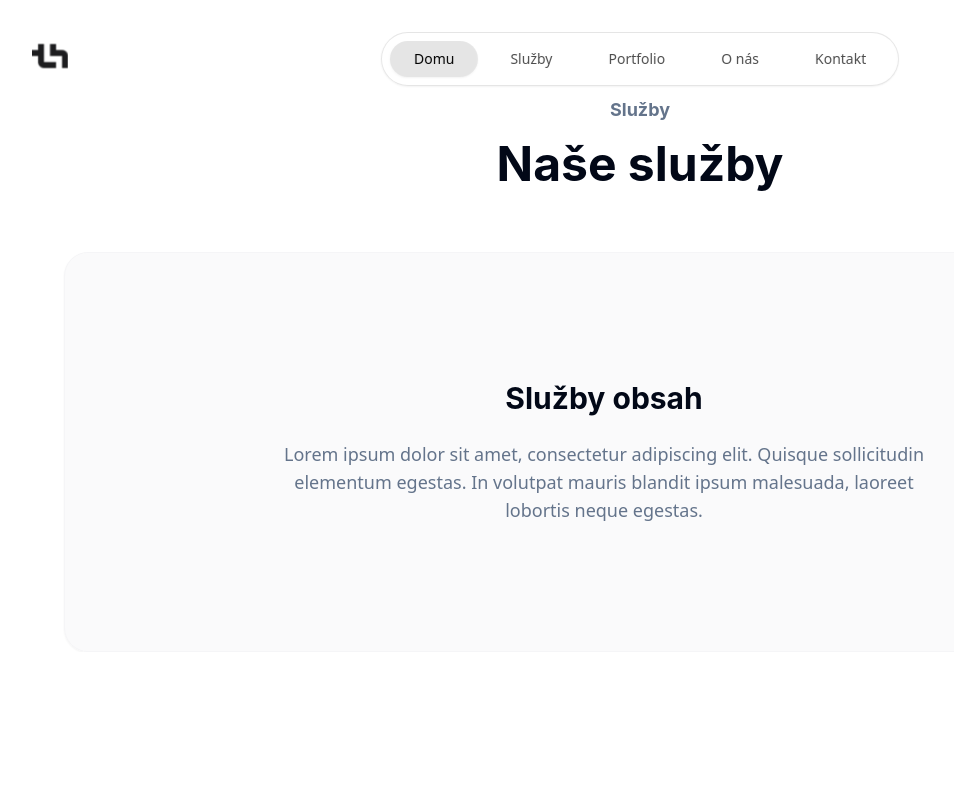
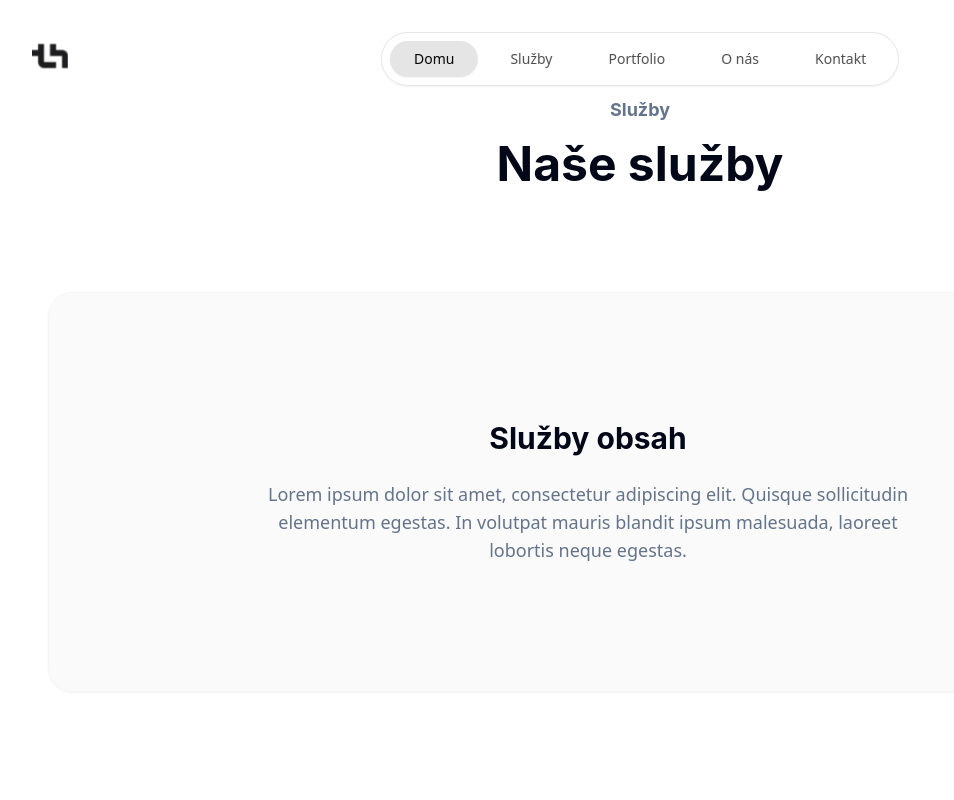
Before and after one commit to goDm04/apple-pages-clone, a React (Vite) app: page / in a window 1280 px wide. Shown: the top 800 px of the page, without its empty margins (0-954 px from the left). Built offline with nearby package versions, Linux system fonts and the light colour scheme.

Commit message:
Opravit zobrazení karet
Opraveno zobrazení karet v sekci služeb. Karta je nyní vycentrována a další karta napravo je částečně viditelná, podobně jako v sekci "naše práce".

```diff
--- a/src/components/ServicesSection.tsx
+++ b/src/components/ServicesSection.tsx
@@ -12,9 +12,10 @@ const ServicesSection = () => {
           </h2>
         </div>
 
-        <div className="relative overflow-hidden">
-          <div className="flex gap-8 pl-8">
-            <Card className="bg-muted/50 border-muted rounded-3xl p-16 min-h-[400px] flex items-center justify-center flex-shrink-0 w-[calc(100vw-200px)] ml-auto mr-auto">
+        <div className="relative w-full">
+          <div className="flex w-full overflow-x-scroll overscroll-x-auto scroll-smooth py-10 [scrollbar-width:none]">
+            <div className="flex flex-row justify-start gap-8 pl-4 mx-auto max-w-7xl">
+              <Card className="bg-muted/50 border-muted rounded-3xl p-16 min-h-[400px] flex items-center justify-center flex-shrink-0 w-[calc(100vw-200px)]">
                 <div className="text-center space-y-6">
                   <h3 className="text-3xl font-bold font-sf">Služby obsah</h3>
                   <p className="text-lg text-muted-foreground max-w-2xl">
@@ -25,7 +26,7 @@ const ServicesSection = () => {
                 </div>
               </Card>
 
-            <Card className="bg-muted/50 border-muted rounded-3xl rounded-r-none p-16 min-h-[400px] flex items-center justify-center flex-shrink-0 w-[calc(100vw-200px)]">
+              <Card className="bg-muted/50 border-muted rounded-3xl p-16 min-h-[400px] flex items-center justify-center flex-shrink-0 w-[calc(100vw-200px)] last:pr-[33%]">
                 <div className="text-center space-y-6">
                   <h3 className="text-3xl font-bold font-sf">Druhá služba</h3>
                   <p className="text-lg text-muted-foreground max-w-2xl">
@@ -38,6 +39,7 @@ const ServicesSection = () => {
             </div>
           </div>
         </div>
+      </div>
     </section>
   );
 };
```
Lines whose indentation alone changed are shown as unchanged.
